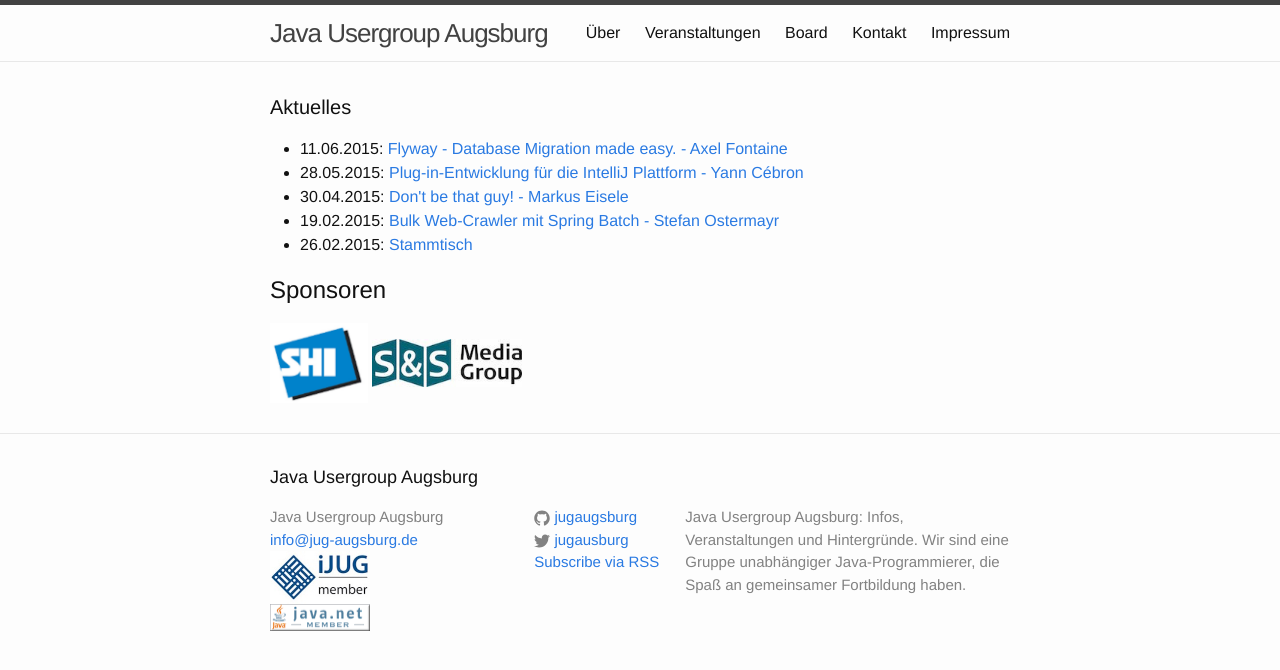
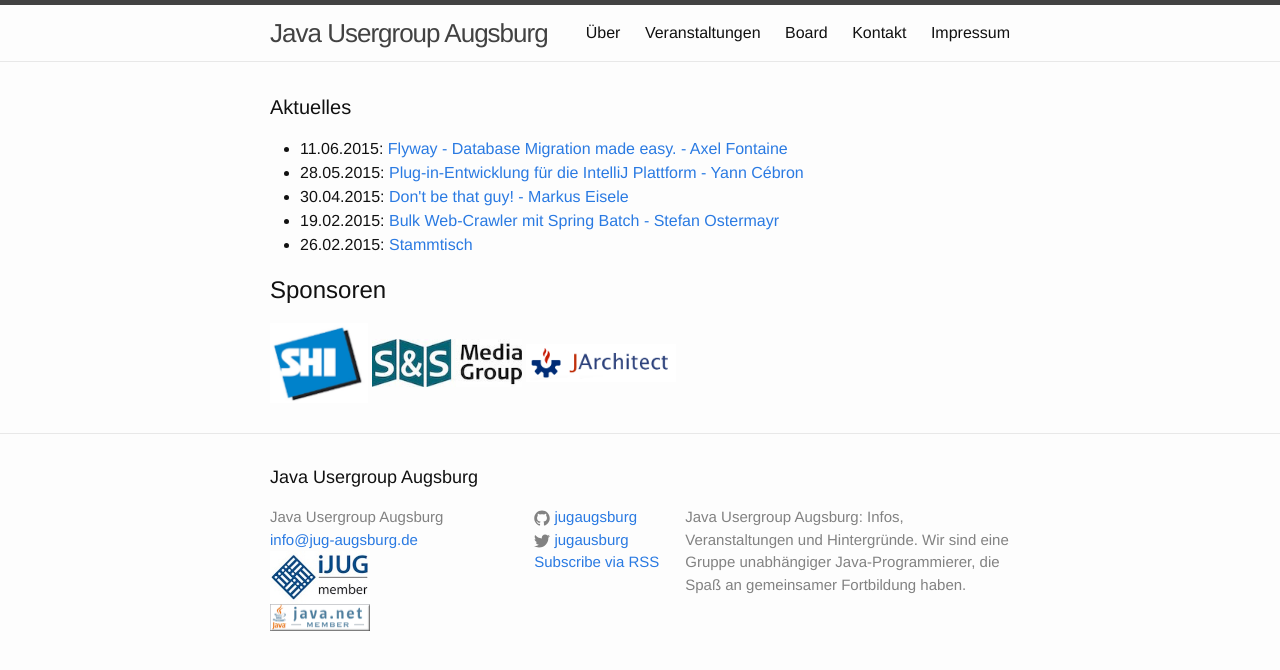
Before and after one commit to jugaugsburg/www.jug-augsburg.de, a Jekyll site: the page built from index.html, in a window 1280 px wide. Shown: the top 670 px of the page. Built offline with Jekyll 4.4.1, drawn with Linux system fonts in a browser that asks for light colours.

Commit message:
added jarchitect as sponsor

```diff
--- a/index.html
+++ b/index.html
@@ -35,6 +35,7 @@ layout: default
   <div class="sponsors">
     <a href="http://www.shi-gmbh.com/" target="_new"><img src="{{site.baseurl}}/images/sponsoren/shi.png" /></a>
     <a href="http://www.sandsmedia.com" target="_new"><img src="{{site.baseurl}}/images/sponsoren/sunds.jpg" /></a>
+    <a href="http://www.jarchitect.com/" target="_new"><img src="{{site.baseurl}}/images/sponsoren/jarchitect.png" /></a>
   </div>
 
 </div>
```
Also changed, not shown: images/sponsoren/jarchitect.png (added).
